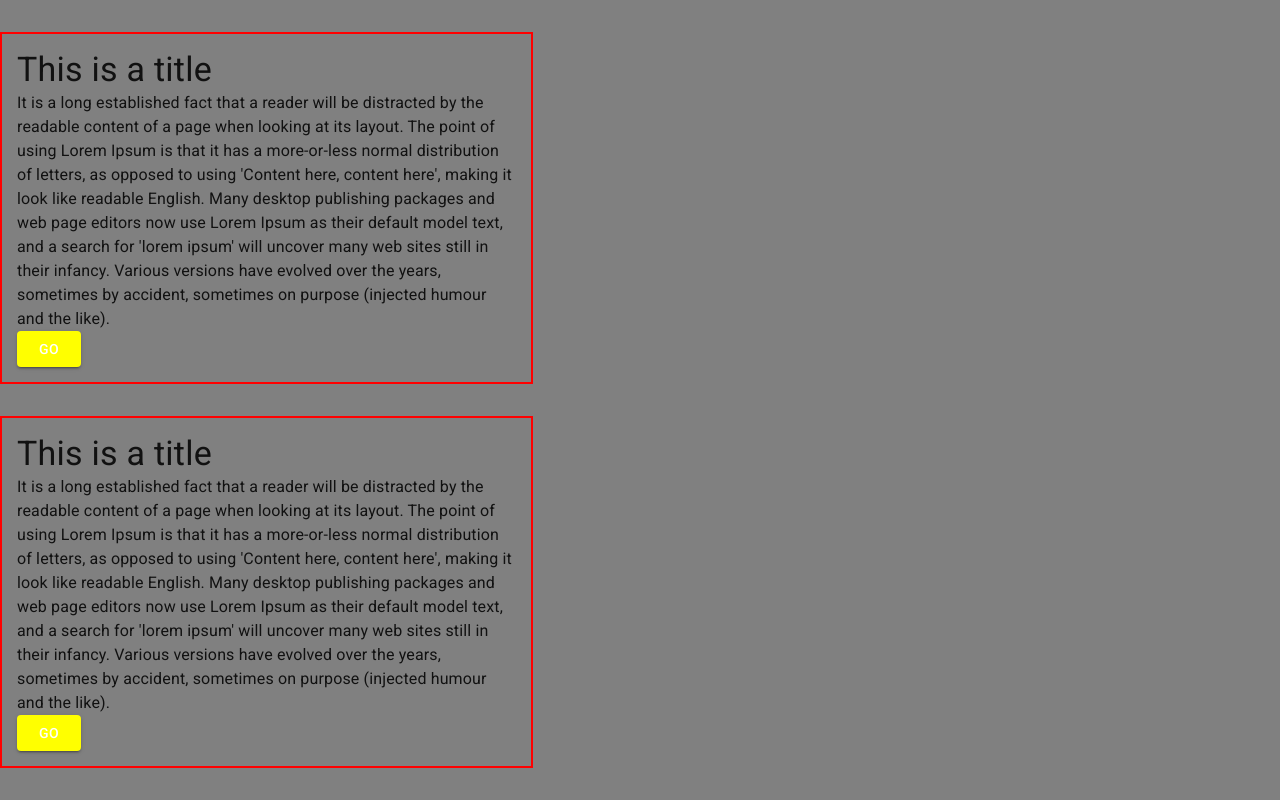
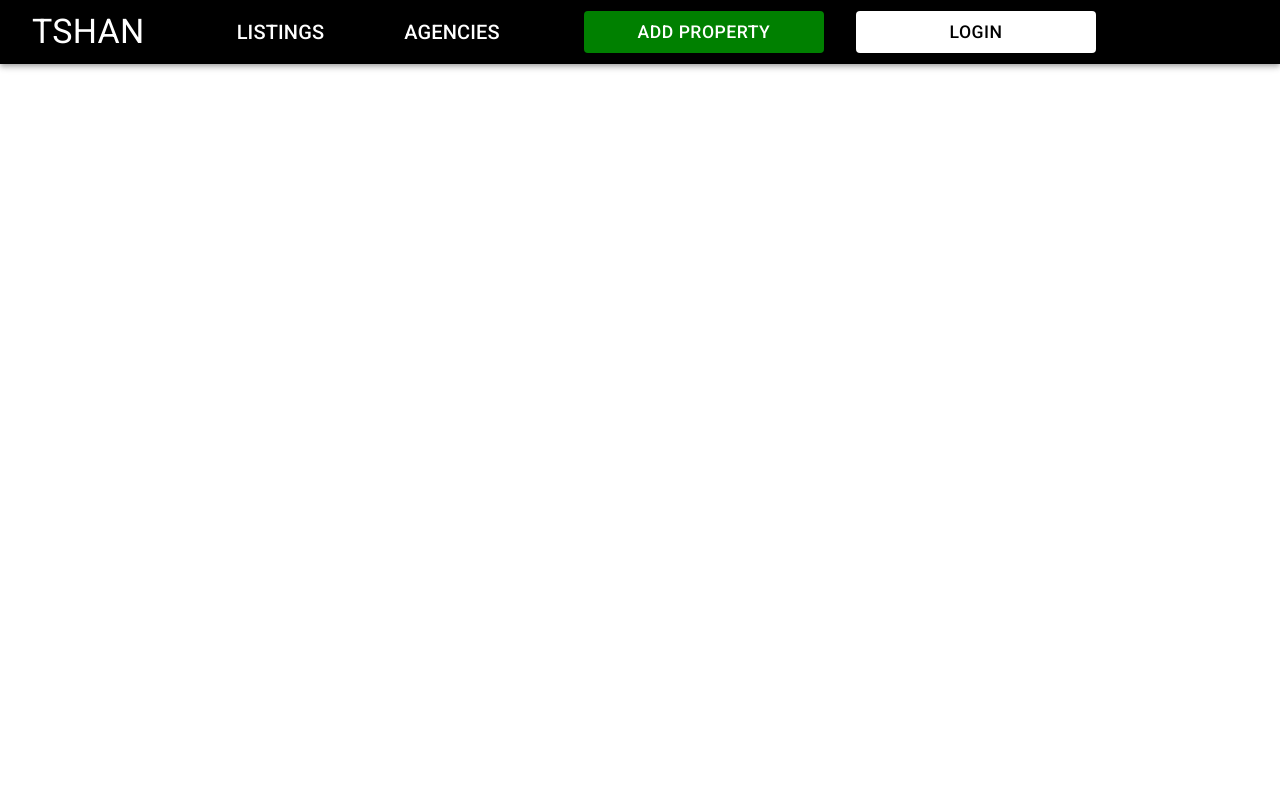
Before and after one commit to mflorya575/WebApp-Geo-Django-React, a React (Create React App) app in the folder frontend/: page / in a window 1280 px wide. Built offline with nearby package versions, Linux system fonts and the light colour scheme.

Commit message:
building the home page the header

```diff
--- a/frontend/src/Components/Home.js
+++ b/frontend/src/Components/Home.js
@@ -1,6 +1,6 @@
 import React, { useState } from 'react';
 import { Link } from 'react-router-dom';
-import { Button, Typography, Grid } from '@mui/material';
+import { Button, Typography, Grid, AppBar, Toolbar } from '@mui/material';
 import { makeStyles } from '@mui/styles';
 import CssBaseline from '@mui/material/CssBaseline';
 
@@ -8,13 +8,35 @@ import CustomCard from './CustomCard';
 
 
 const useStyles = makeStyles({
-  divStyle: {
-    width: '50%',
-    border: '2px solid red',
-    padding: '15px'
+  leftNav: {
+    marginRight: 'auto',
   },
-  btnColor: {
-    background: 'yellow',
+
+  rightNav: {
+    marginLeft: 'auto',
+    marginRight: '10rem',
+  },
+
+  propertyBtn: {
+    backgroundColor: 'green',
+    color: 'white',
+    width: '15rem',
+    fontSize: '1.1rem',
+    marginRight: '1rem',
+    '&:hover': {
+      backgroundColor: 'blue',
+    },
+  },
+
+  loginBtn: {
+    backgroundColor: 'white',
+    color: 'black',
+    width: '15rem',
+    fontSize: '1.1rem',
+    marginLeft: '1rem',
+    '&:hover': {
+      backgroundColor: 'green',
+    },
   }
 });
 
@@ -24,18 +46,27 @@ function Home() {
   return (
     <>
       <CssBaseline />
-      <Grid direction='column' justifyContent='space-evenly' alignItems='flex-start' container style={{ height: '100vh', backgroundColor: 'grey' }}>
-        <Grid item container>
-          <Grid item xs={5}>
-            <CustomCard />
-          </Grid>
-        </Grid>
-        <Grid item container>
-          <Grid item xs={5}>
-            <CustomCard />
-          </Grid>
-        </Grid>
-      </Grid>
+      <AppBar position="static" style={{ backgroundColor: 'black' }}>
+        <Toolbar>
+          <div className={classes.leftNav}>
+            <Button color="inherit">
+              <Typography variant='h4'>TSHAN</Typography>
+            </Button>
+          </div>
+          <div>
+            <Button color="inherit">
+              <Typography variant='h6' style={{ marginRight: '2rem' }}>Listings</Typography>
+            </Button>
+            <Button color="inherit">
+              <Typography variant='h6' style={{ marginLeft: '2rem' }}>Agencies</Typography>
+            </Button>
+          </div>
+          <div className={classes.rightNav}>
+            <Button className={classes.propertyBtn}>Add Property</Button>
+            <Button className={classes.loginBtn}>Login</Button>
+          </div>
+        </Toolbar>
+      </AppBar>
     </>
   );
 }
```
